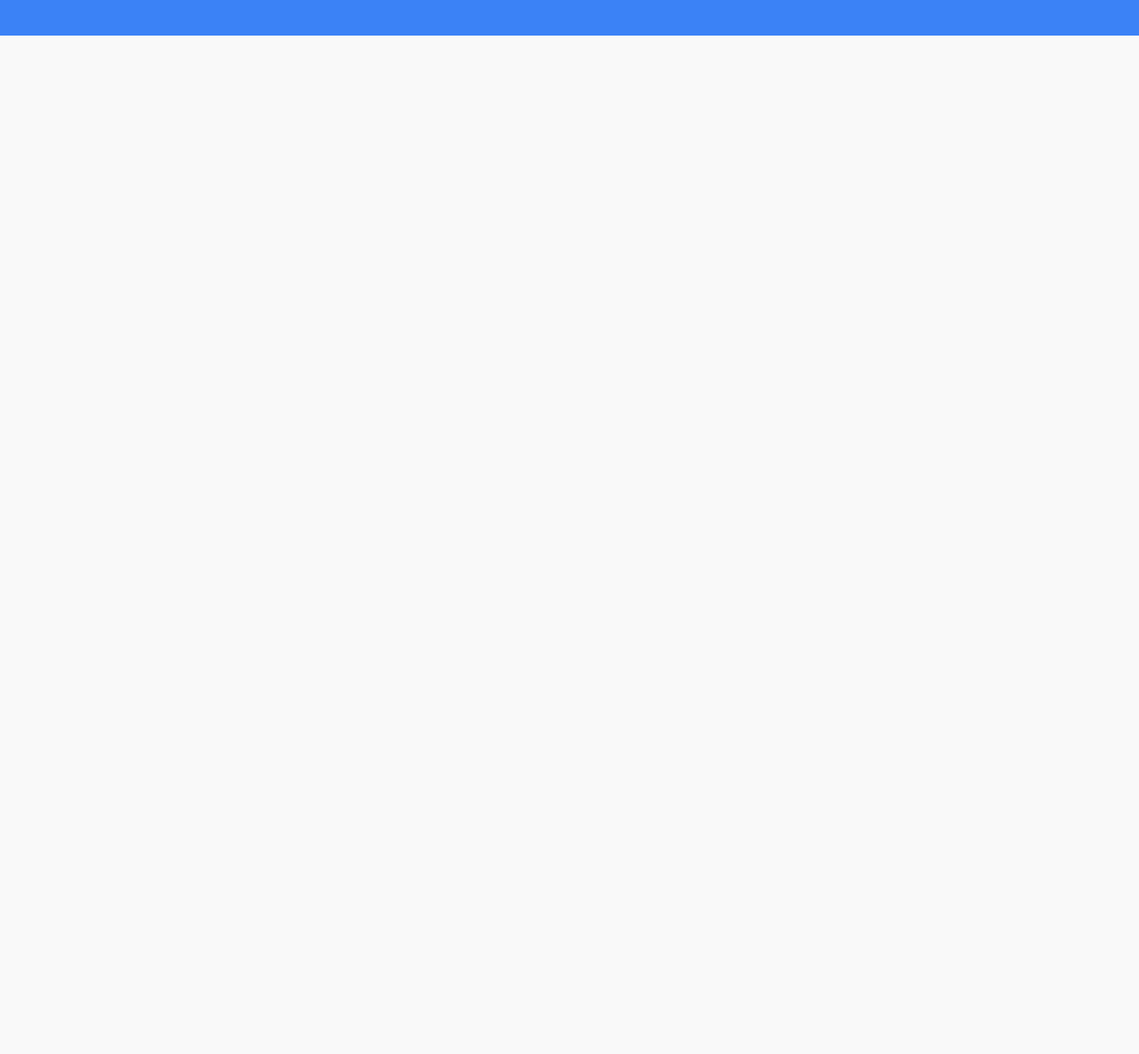
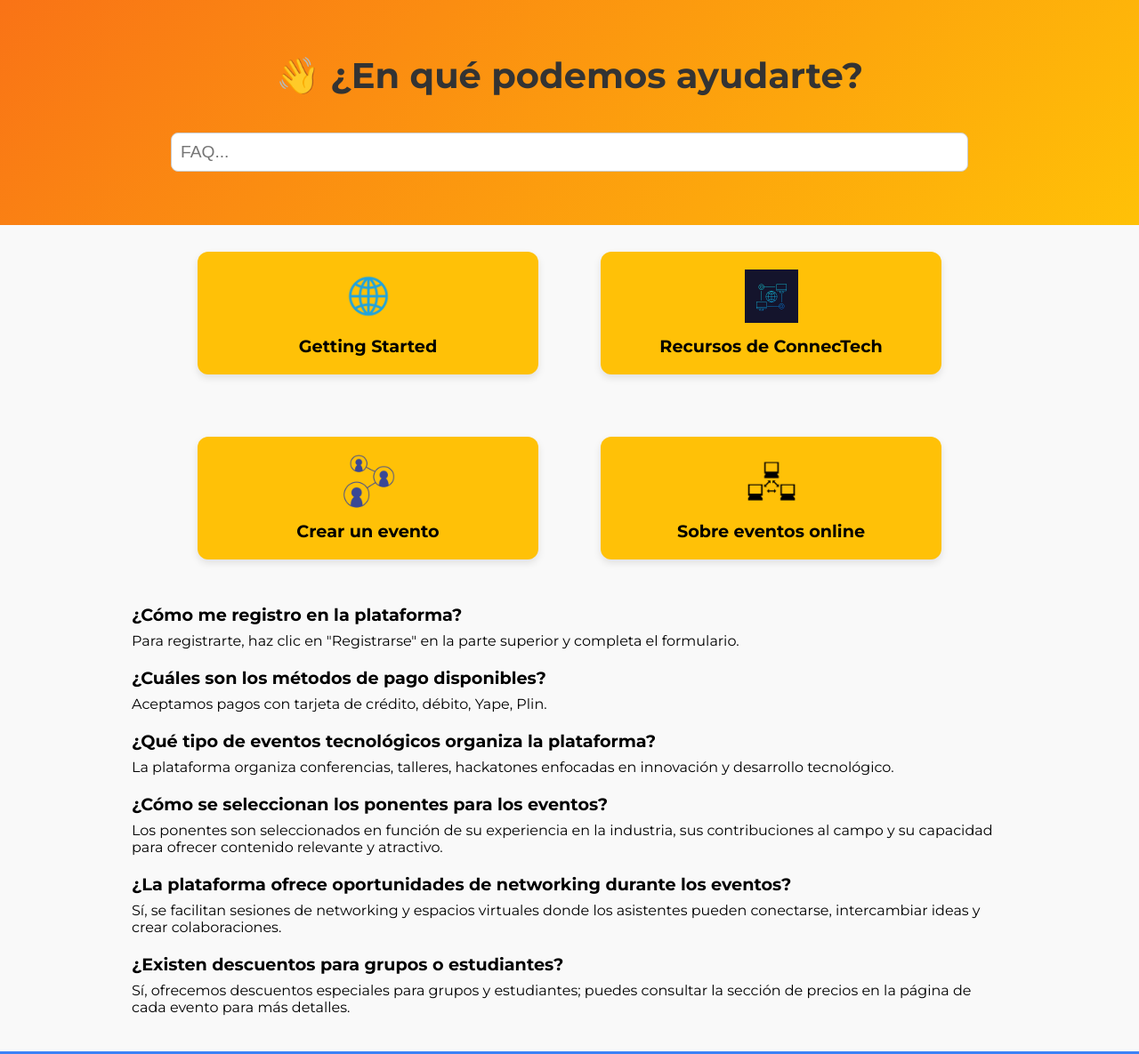
Before and after one commit to ConnecTechUPC/landing-page-ConnecTech, a plain HTML site: page index.html in a window 1280 px wide. Shown: the whole page at 89% size. Before the commit the page ends 800 px from the top, so only its background shows below. Drawn offline with Linux system fonts and the light colour scheme.

Commit message:
feat: Se agrego FAQ

```diff
--- a/css/styles.css
+++ b/css/styles.css
@@ -6,9 +6,15 @@
 }
 
 body {
-    font-family: 'Roboto', sans-serif;
+    font-family: 'Montserrat', sans-serif;
     background-color: #f9f9f9;
 }
+h2 {
+    text-align: center;
+    margin-top: 20px;
+    font-size: 2em;
+}
+
 /*Header*/
 header {
     background-color: #ffcc00;
@@ -204,6 +210,90 @@ nav .buttons a {
     box-shadow: 0 2px 10px rgba(0, 0, 0, 0.1); /* Sombra sutil */
 }
 
+/*FAQ*/
+/* Fondo degradado */
+.header-container {
+    background: linear-gradient(135deg, #F97316, #ffc107);
+    padding: 40px 0;
+    text-align: center;
+}
+
+.header-container h2 {
+    font-size: 2.5em;
+    color: #333;
+    margin-bottom: 20px;
+}
+
+/* Barra de búsqueda */
+.faq-search {
+    width: 50%;
+    padding: 15px;
+    font-size: 1.2em;
+    border-radius: 10px;
+    border: 1px solid #ccc;
+}
+
+.faq-search {
+    display: block;
+    margin: 20px auto;
+    width: 70%;
+    padding: 10px;
+    border-radius: 8px;
+    border: 1px solid #ccc;
+}
+
+/* Contenedor de las opciones de FAQ */
+.faq-options-container {
+    display: grid;
+    grid-template-columns: 1fr 1fr;
+    gap: 70px;
+    width: 70%;
+    margin: 0 auto;
+    padding: 30px;
+}
+
+/* Estilos de cada cuadro */
+.faq-option {
+    background-color: #ffc107;
+    padding: 20px;
+    text-align: center;
+    border-radius: 12px;
+    box-shadow: 0 4px 8px rgba(0, 0, 0, 0.1);
+    transition: transform 0.3s ease;
+}
+
+.faq-option:hover {
+    transform: scale(1.05);
+}
+
+.faq-option img {
+    max-width: 60px;
+    margin-bottom: 10px;
+}
+
+.faq-option h3 {
+    font-size: 1.2em;
+}
+
+/* Estilos para las preguntas frecuentes */
+.faq-questions-container {
+    padding: 20px;
+    width: 80%;
+    margin: 0 auto;
+}
+
+.faq-item {
+    margin-bottom: 20px;
+}
+
+.faq-question {
+    font-size: 1.2em;
+    font-weight: bold;
+}
+
+.faq-answer {
+    margin-top: 8px;
+}
 
 /*Pie de Pagina*/
 footer {
--- a/index.html
+++ b/index.html
@@ -6,6 +6,7 @@
     <title>ConnecTech</title>
     <link rel="stylesheet" href="css/styles.css">
     <link href="https://fonts.googleapis.com/css2?family=Roboto:wght@400;700&display=swap" rel="stylesheet">
+    <link href="https://fonts.googleapis.com/css2?family=Montserrat:wght@400;700&family=Inter:wght@400;700&display=swap" rel="stylesheet">
 </head>
 <body>
 
@@ -26,7 +27,74 @@
         <!-- Aquí va la sección de testimonios -->
 
         <!-- Sección de preguntas frecuentes -->
-        <!-- Aquí va la sección de preguntas -->
+        <section id="faq">
+            <div class="header-container">
+                <h2>👋 ¿En qué podemos ayudarte?</h2>
+
+                <!-- Barra de búsqueda -->
+                <nav>
+                    <input type="text" placeholder="FAQ..." class="faq-search">
+                </nav>
+            </div>
+
+            <!-- Sección de los cuadros -->
+            <div class="faq-options-container">
+                <div class="faq-option">
+                    <img src="img/network1.png" alt="Getting Started Icon">
+                    <h3>Getting Started</h3>
+                </div>
+
+                <div class="faq-option">
+                    <img src="img/network2.jpg" alt="Oyster Resources Icon">
+                    <h3>Recursos de ConnecTech</h3>
+                </div>
+
+                <div class="faq-option">
+                    <img src="img/network3.jpg" alt="Submit a Request Icon">
+                    <h3>Crear un evento</h3>
+                </div>
+
+                <div class="faq-option">
+                    <img src="img/network4.png" alt="Product Updates Icon">
+                    <h3>Sobre eventos online</h3>
+                </div>
+            </div>
+
+            <div class="faq-questions-container">
+                <div class="faq-item">
+                    <h3 class="faq-question">¿Cómo me registro en la plataforma?</h3>
+                    <p class="faq-answer">Para registrarte, haz clic en "Registrarse" en la parte superior y completa el formulario.</p>
+                </div>
+
+                <div class="faq-item">
+                    <h3 class="faq-question">¿Cuáles son los métodos de pago disponibles?</h3>
+                    <p class="faq-answer">Aceptamos pagos con tarjeta de crédito, débito, Yape, Plin.</p>
+                </div>
+
+                <div class="faq-item">
+                    <h3 class="faq-question">¿Qué tipo de eventos tecnológicos organiza la plataforma?</h3>
+                    <p class="faq-answer">La plataforma organiza conferencias, talleres, hackatones enfocadas en innovación y desarrollo tecnológico.</p>
+                </div>
+
+                <div class="faq-item">
+                    <h3 class="faq-question">¿Cómo se seleccionan los ponentes para los eventos?</h3>
+                    <p class="faq-answer">Los ponentes son seleccionados en función de su experiencia en la industria, sus contribuciones al campo y su capacidad para ofrecer contenido relevante y atractivo.</p>
+                </div>
+
+                <div class="faq-item">
+                    <h3 class="faq-question">¿La plataforma ofrece oportunidades de networking durante los eventos?</h3>
+                    <p class="faq-answer">Sí, se facilitan sesiones de networking y espacios virtuales donde los asistentes pueden conectarse, intercambiar ideas y crear colaboraciones.</p>
+                </div>
+
+                <div class="faq-item">
+                    <h3 class="faq-question">¿Existen descuentos para grupos o estudiantes?</h3>
+                    <p class="faq-answer">Sí, ofrecemos descuentos especiales para grupos y estudiantes; puedes consultar la sección de precios en la página de cada evento para más detalles.</p>
+                </div>
+
+            </div>
+        </section>
+
+
 
         <!-- Sección de equipo -->
 
```
Also changed, not shown: img/network1.png (added), img/network2.jpg (added), img/network3.jpg (added), img/network4.png (added).
